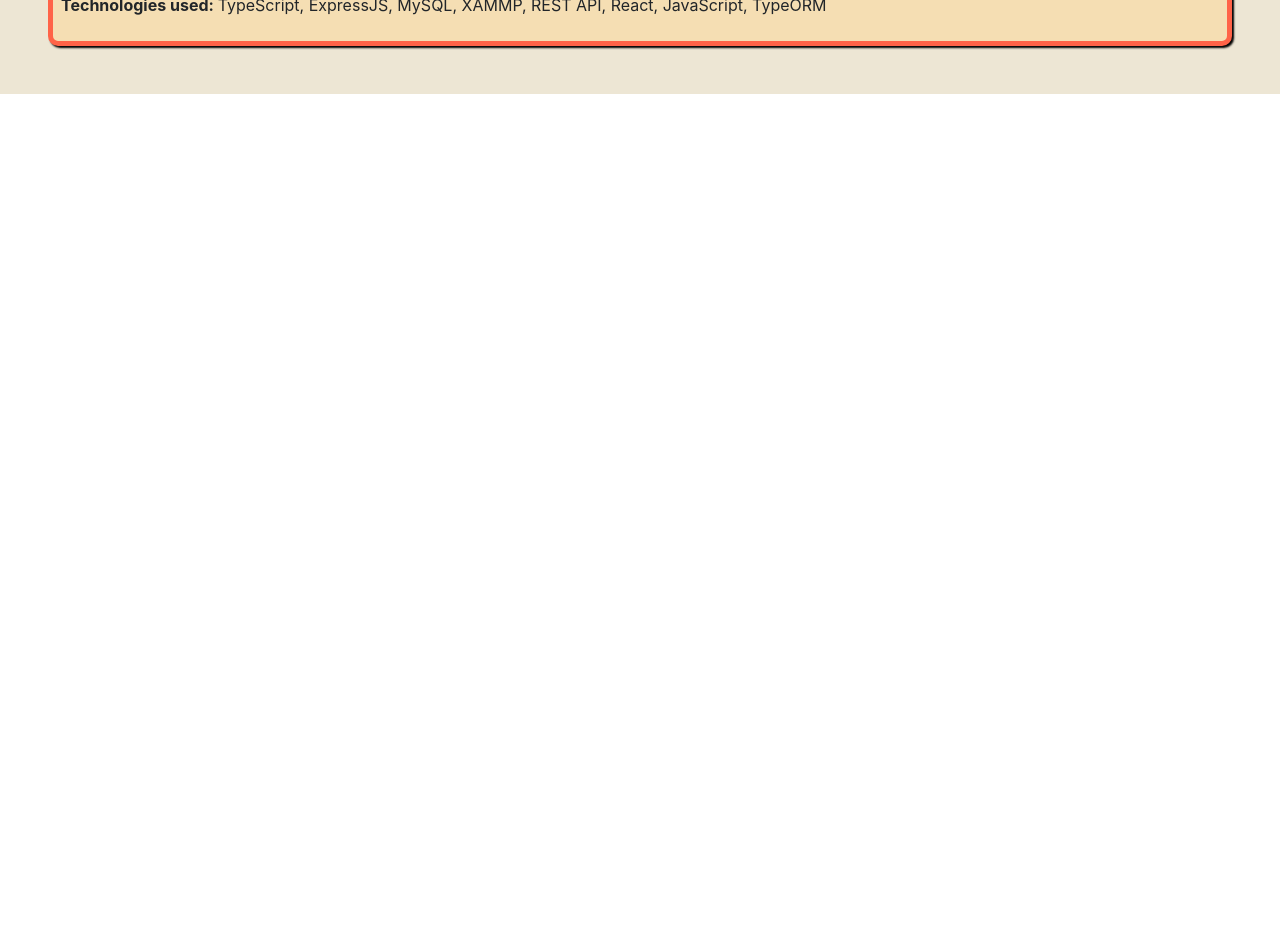
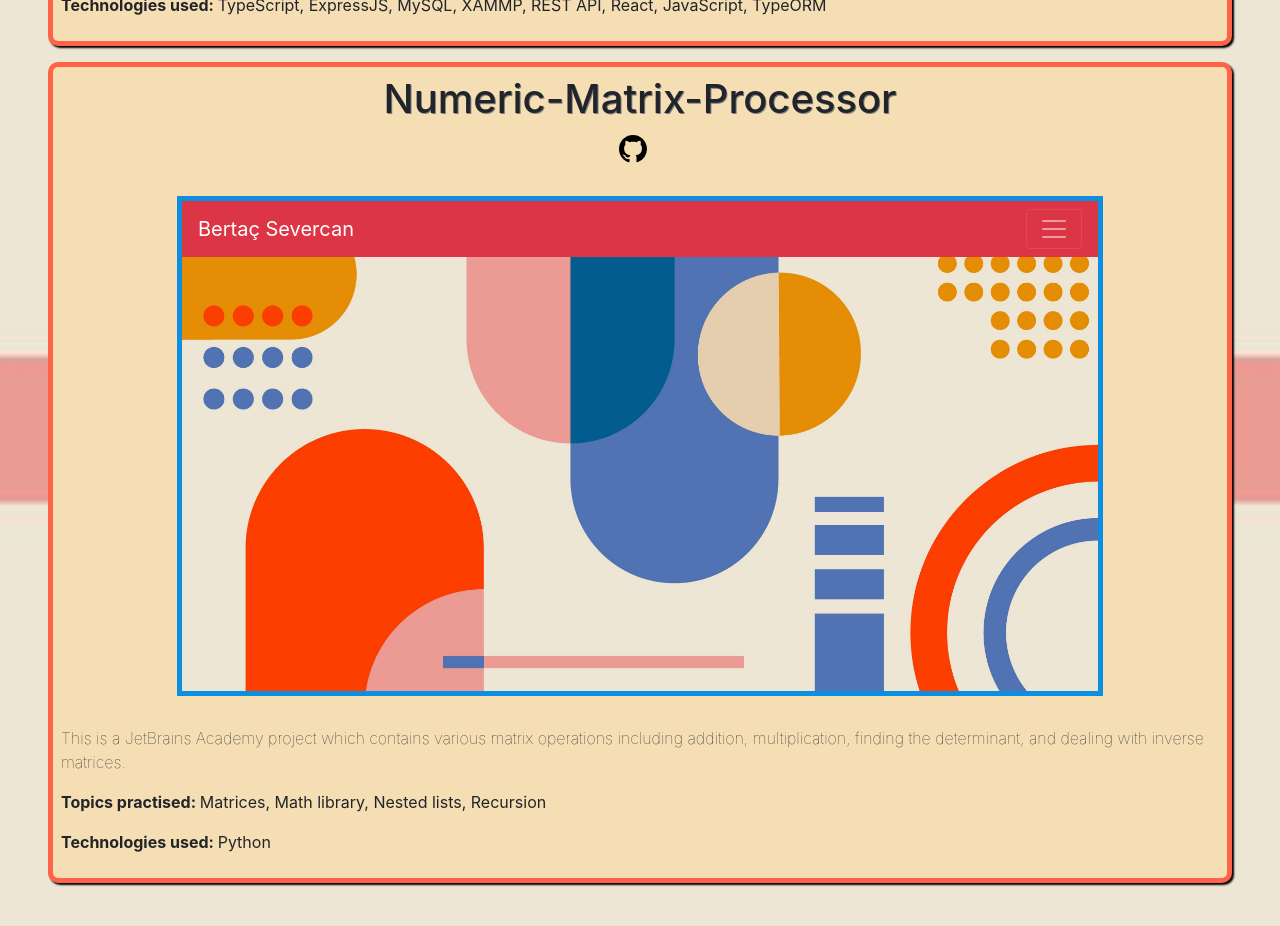
Before and after one commit to bertacsevercan/my-portfolio, a React (Create React App) app: page /projects in a window 1280 px wide. Shown: the part 5300-6226 px from the top of the page. Before the commit the page ends 5394 px from the top, so only its background shows below. Built offline with nearby package versions, Linux system fonts and the light colour scheme.

Commit message:
add project

```diff
--- a/src/containers/Projects/iframes/index.jsx
+++ b/src/containers/Projects/iframes/index.jsx
@@ -1,5 +1,6 @@
 import React from "react";
 import inviteApp from "../../../images/inviteApp.gif";
+import numericMatrixCalcDemo from "../../../images/numericMatrixCalcDemo.gif";
 import "./style.css";
 
 const projectList = [
@@ -40,5 +41,12 @@ const projectList = [
     height="500"
     frameBorder="0"
   ></iframe>,
+  <iframe
+    title="Matrix-Calculator"
+    src={numericMatrixCalcDemo}
+    width="80%"
+    height="500"
+    frameBorder="0"
+  ></iframe>,
 ];
 export default projectList;
--- a/src/containers/Projects/index.jsx
+++ b/src/containers/Projects/index.jsx
@@ -14,6 +14,7 @@ const Projects = () => {
     "Movie-Project",
     "Madlibs",
     "Graduation-Invite-App",
+    "Numeric-Matrix-Processor",
   ];
 
   const textList = [
@@ -23,6 +24,7 @@ const Projects = () => {
     t("projects.texts.text3"),
     t("projects.texts.text4"),
     t("projects.texts.text5"),
+    t("projects.texts.text6"),
   ];
 
   const repoList = [
@@ -32,6 +34,7 @@ const Projects = () => {
     "https://github.com/bertacsevercan/Movie-Project",
     "https://github.com/bertacsevercan/Madlibz",
     "https://github.com/bertacsevercan/graduation-invite-app",
+    "https://github.com/bertacsevercan/Numeric-Matrix-Processor",
   ];
 
   const linkList = [
@@ -49,6 +52,7 @@ const Projects = () => {
     "JavaScript, MovieDB API, Bootstrap, HTML and CSS",
     "JavaScript, HTML, CSS, i18next, localstorage",
     "TypeScript, ExpressJS, MySQL, XAMMP, REST API, React, JavaScript, TypeORM",
+    "Python",
   ];
 
   const topicList = [
@@ -58,6 +62,7 @@ const Projects = () => {
     "Pair-programming, Object oriented programming, Bootstrap",
     "Vanilla JavaScript, HTML and CSS, i18next, Regular Expressions",
     "REST API, Object relational mapping",
+    "Matrices, Math library, Nested lists, Recursion",
   ];
 
   const projectObjList = [];
--- a/src/locales/en/translation.json
+++ b/src/locales/en/translation.json
@@ -37,7 +37,8 @@
       "text2": "The purpose of this project was to create a board app which is similar to a to-do app. My partner and I decided to do a weekly-workout-planning app. In this project, I've used ReactJS for the first time and it was such a good practice for me to understand React. I've also used Ant Design to style the application and used Google's Firebase to store user data.",
       "text3": "This project was similar to the IMDb website which you can search for movies, actors and see popular movies, tv shows etc. In this project, my partner and I've used object-oriented programming and MovieDb API to fetch the necessary movie data. Also, I used vanilla JavaScript, HTML and Bootstrap with CSS for styling.",
       "text4": "The purpose of the website is to play mad libs. It also has Turkish and English language support. It can save your words by using local storage.  For the first time, I did pair programming and worked on a project with a partner and it was my first ever vanilla JavaScript, HTML, CSS project. Also, it was the first time that I learned about and worked with regular expressions, i18next library, local storage. The style of the project was purely CSS. I didn't use any frameworks for styling.",
-      "text5": "This is a simple full stack project to practice Express js and REST API with TypeORM. The app simply invites people to my graduation from the Re:Coded Bootcamp."
+      "text5": "This is a simple full stack project to practice Express js and REST API with TypeORM. The app simply invites people to my graduation from the Re:Coded Bootcamp.",
+      "text6": "This is a JetBrains Academy project which contains various matrix operations including addition, multiplication, finding the determinant, and dealing with inverse matrices."
     },
     "links": {
       "link0": "Github repository",
```
Also changed, not shown: 1 other file (tests, documents, lock files or other folders).
